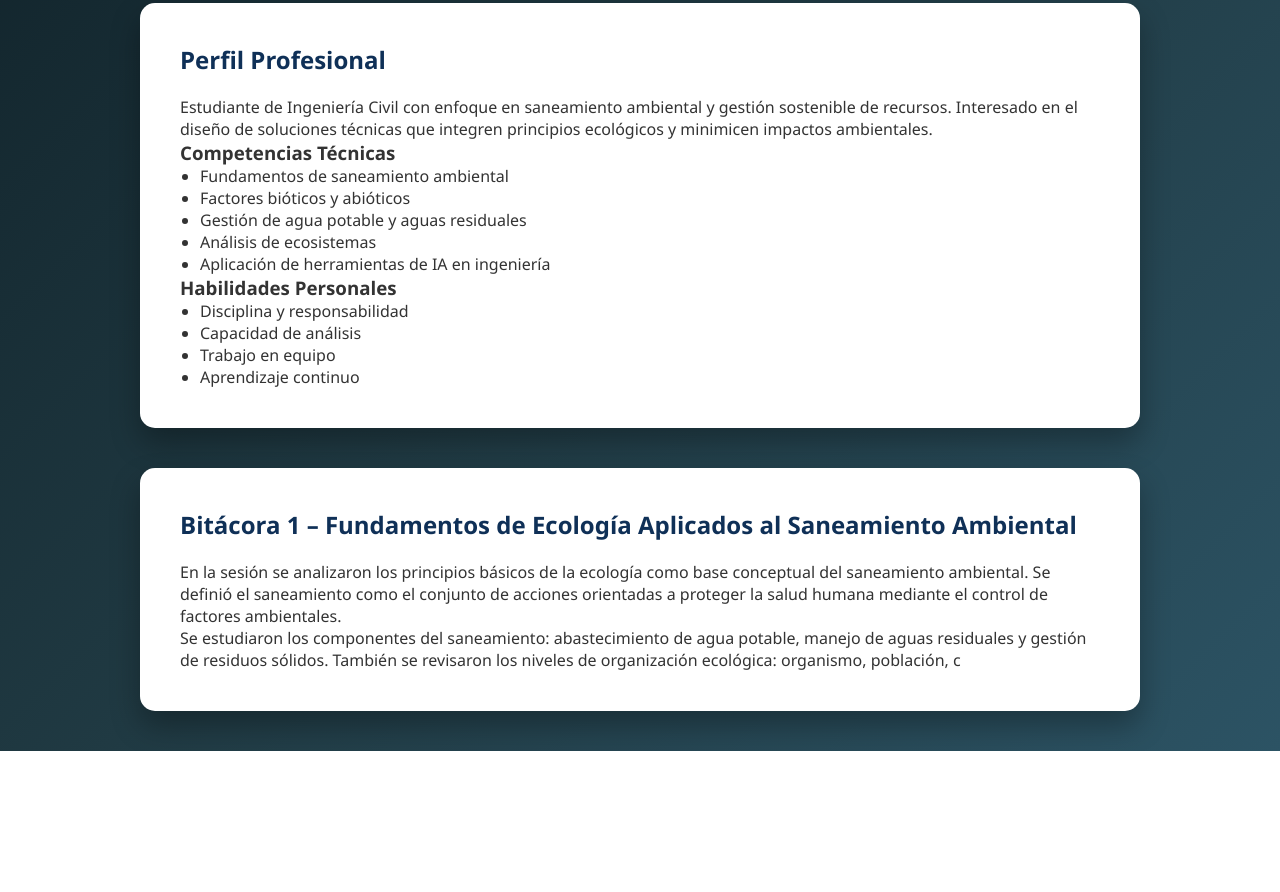
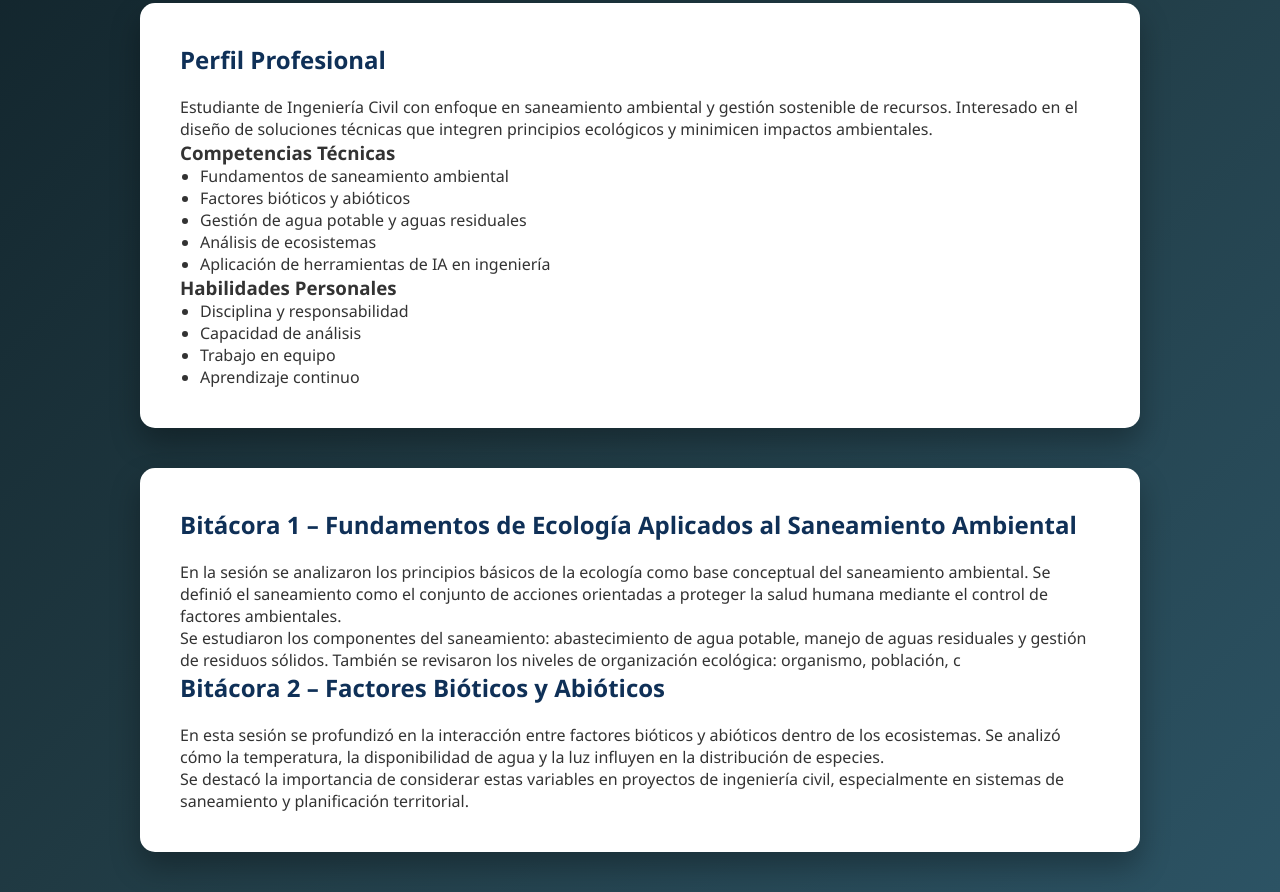
Before and after one commit to Jfcorrea08/Saneamiento, a plain HTML site: page index.html in a window 1280 px wide. Shown: the part 321-1213 px from the top of the page. Before the commit the page ends 1072 px from the top, so only its background shows below. Drawn offline with Linux system fonts and the light colour scheme.

Commit message:
Enhance section styling and update ecological content
Added hover effect to sections and updated content.

```diff
--- a/index.html
+++ b/index.html
@@ -6,6 +6,11 @@
 <title>Felipe Correa | Ingeniería Civil</title>
 
 <style>
+    section:hover{
+    transform: scale(1.02);
+    transition: 0.4s;
+}
+
 *{
     margin:0;
     padding:0;
@@ -134,3 +139,8 @@ footer{
 <p>En la sesión se analizaron los principios básicos de la ecología como base conceptual del saneamiento ambiental. Se definió el saneamiento como el conjunto de acciones orientadas a proteger la salud humana mediante el control de factores ambientales.</p>
 
 <p>Se estudiaron los componentes del saneamiento: abastecimiento de agua potable, manejo de aguas residuales y gestión de residuos sólidos. También se revisaron los niveles de organización ecológica: organismo, población, c
+<h2>Bitácora 2 – Factores Bióticos y Abióticos</h2>
+
+<p>En esta sesión se profundizó en la interacción entre factores bióticos y abióticos dentro de los ecosistemas. Se analizó cómo la temperatura, la disponibilidad de agua y la luz influyen en la distribución de especies.</p>
+
+<p>Se destacó la importancia de considerar estas variables en proyectos de ingeniería civil, especialmente en sistemas de saneamiento y planificación territorial.</p>
```
